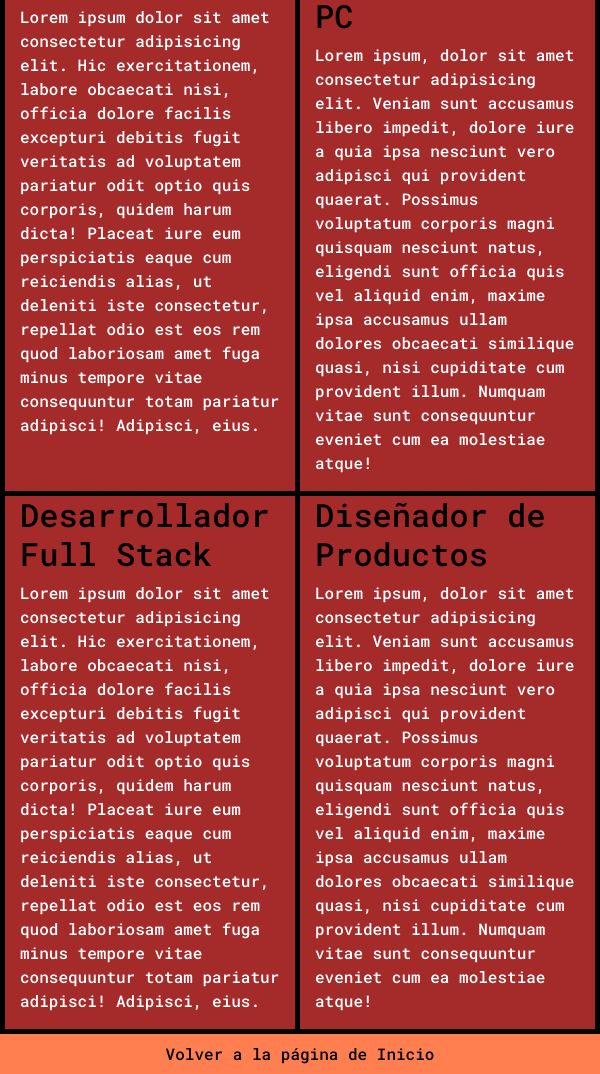
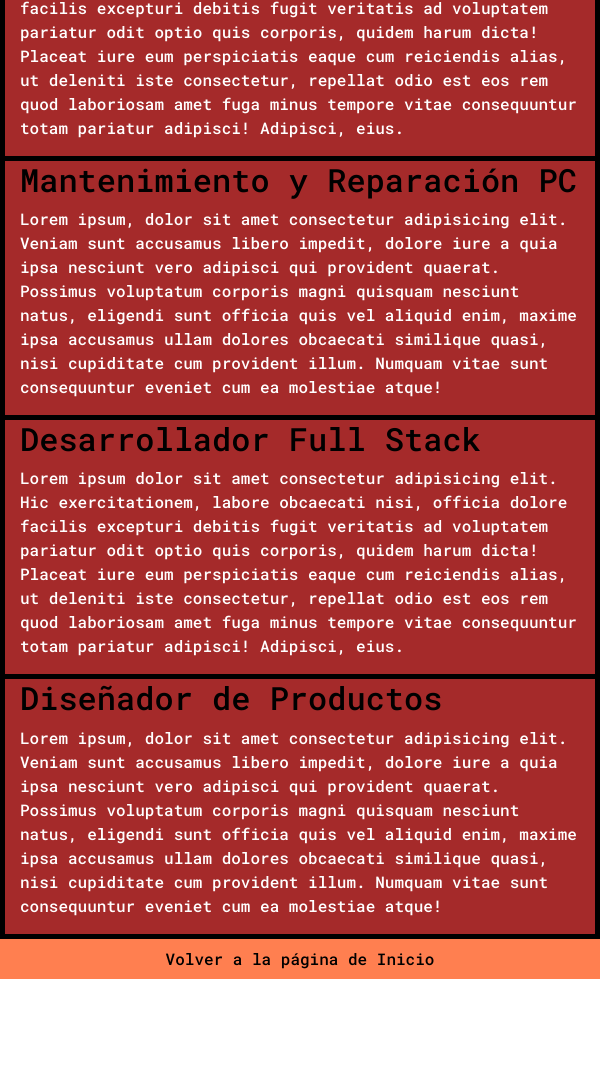
Before and after one commit to JuanDSacco/Repositorio-Bootstrap-1, a plain HTML site: page pages/servicios.html in a window 600 px wide. Shown: the part 793-1867 px from the top of the page. After the commit the page ends 1772 px from the top, so only its background shows below. Drawn offline with nearby package versions, Linux system fonts and the light colour scheme; a web font is replaced by a local one.

Commit message:
agrego mq a serivicos

```diff
--- a/pages/servicios.css
+++ b/pages/servicios.css
@@ -84,3 +84,19 @@ main{
 .inicio a:hover{
     color: brown;
 }
+
+
+
+
+@media only screen and (min-width:425px) and (max-width:767px){
+    .area2{
+        border-top: 0px;
+        border-left: 5px solid black;
+    }
+    .area4{
+        border-left: 5px solid black;
+    }
+    .area6{
+        border-left: 5px solid black;
+    }
+}
--- a/pages/servicios.html
+++ b/pages/servicios.html
@@ -28,11 +28,11 @@
     <main>
         <div class="container-fluid">
             <section class="row">
-                <article class="area area1 col-6">
+                <article class="area area1 col-sm-12 col-md-6 col-lg-6">
                     <h2>Asesoramiento sobre Ciptocurrency</h2>
                     <p>Lorem ipsum dolor sit amet consectetur adipisicing elit. Hic exercitationem, labore obcaecati nisi, officia dolore facilis excepturi debitis fugit veritatis ad voluptatem pariatur odit optio quis corporis, quidem harum dicta! Placeat iure eum perspiciatis eaque cum reiciendis alias, ut deleniti iste consectetur, repellat odio est eos rem quod laboriosam amet fuga minus tempore vitae consequuntur totam pariatur adipisci! Adipisci, eius.</p>
             </article>
-            <article class="area area2 col-6">
+            <article class="area area2 col-sm-12 col-md-6 col-lg-6">
                     <h2>Armado de Rigs de minería</h2>
                     <p>Lorem ipsum, dolor sit amet consectetur adipisicing elit. Veniam sunt accusamus libero impedit, dolore iure a quia ipsa nesciunt vero adipisci qui provident quaerat. Possimus voluptatum corporis magni quisquam nesciunt natus, eligendi sunt officia quis vel aliquid enim, maxime ipsa accusamus ullam dolores obcaecati similique quasi, nisi cupiditate cum provident illum. Numquam vitae sunt consequuntur eveniet cum ea molestiae atque!</p>
                 </article>
@@ -40,11 +40,11 @@
         </div>
         <div class="container-fluid">
             <section class="row">
-                <article class="area area3 col-6">
+                <article class="area area3 col-sm-12 col-md-6 col-lg-6">
                     <h2>Armado de PC Gamer</h2>
                     <p>Lorem ipsum dolor sit amet consectetur adipisicing elit. Hic exercitationem, labore obcaecati nisi, officia dolore facilis excepturi debitis fugit veritatis ad voluptatem pariatur odit optio quis corporis, quidem harum dicta! Placeat iure eum perspiciatis eaque cum reiciendis alias, ut deleniti iste consectetur, repellat odio est eos rem quod laboriosam amet fuga minus tempore vitae consequuntur totam pariatur adipisci! Adipisci, eius.</p>
             </article>
-            <article class="area area4 col-6">
+            <article class="area area4 col-sm-12 col-md-6 col-lg-6">
                     <h2>Mantenimiento y Reparación PC</h2>
                     <p>Lorem ipsum, dolor sit amet consectetur adipisicing elit. Veniam sunt accusamus libero impedit, dolore iure a quia ipsa nesciunt vero adipisci qui provident quaerat. Possimus voluptatum corporis magni quisquam nesciunt natus, eligendi sunt officia quis vel aliquid enim, maxime ipsa accusamus ullam dolores obcaecati similique quasi, nisi cupiditate cum provident illum. Numquam vitae sunt consequuntur eveniet cum ea molestiae atque!</p>
                 </article>
@@ -52,11 +52,11 @@
         </div>
         <div class="container-fluid">
             <section class="row">
-                <article class="area area5 col-6">
+                <article class="area area5 col-sm-12 col-md-6 col-lg-6">
                     <h2>Desarrollador Full Stack</h2>
                     <p>Lorem ipsum dolor sit amet consectetur adipisicing elit. Hic exercitationem, labore obcaecati nisi, officia dolore facilis excepturi debitis fugit veritatis ad voluptatem pariatur odit optio quis corporis, quidem harum dicta! Placeat iure eum perspiciatis eaque cum reiciendis alias, ut deleniti iste consectetur, repellat odio est eos rem quod laboriosam amet fuga minus tempore vitae consequuntur totam pariatur adipisci! Adipisci, eius.</p>
             </article>
-            <article class="area area6 col-6">
+            <article class="area area6 col-sm-12 col-md-6 col-lg-6">
                     <h2>Diseñador de Productos</h2>
                     <p>Lorem ipsum, dolor sit amet consectetur adipisicing elit. Veniam sunt accusamus libero impedit, dolore iure a quia ipsa nesciunt vero adipisci qui provident quaerat. Possimus voluptatum corporis magni quisquam nesciunt natus, eligendi sunt officia quis vel aliquid enim, maxime ipsa accusamus ullam dolores obcaecati similique quasi, nisi cupiditate cum provident illum. Numquam vitae sunt consequuntur eveniet cum ea molestiae atque!</p>
                 </article>
```
